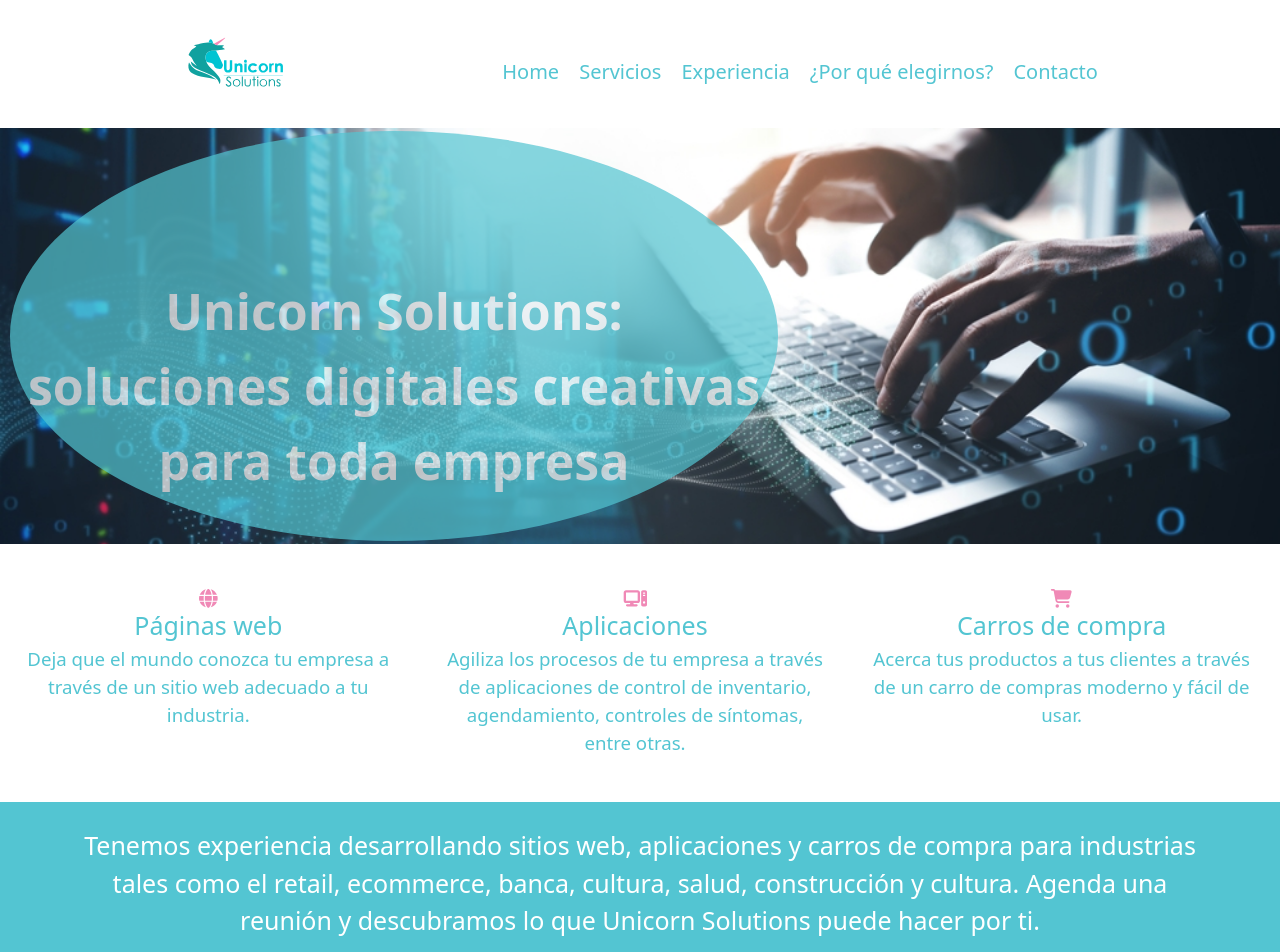
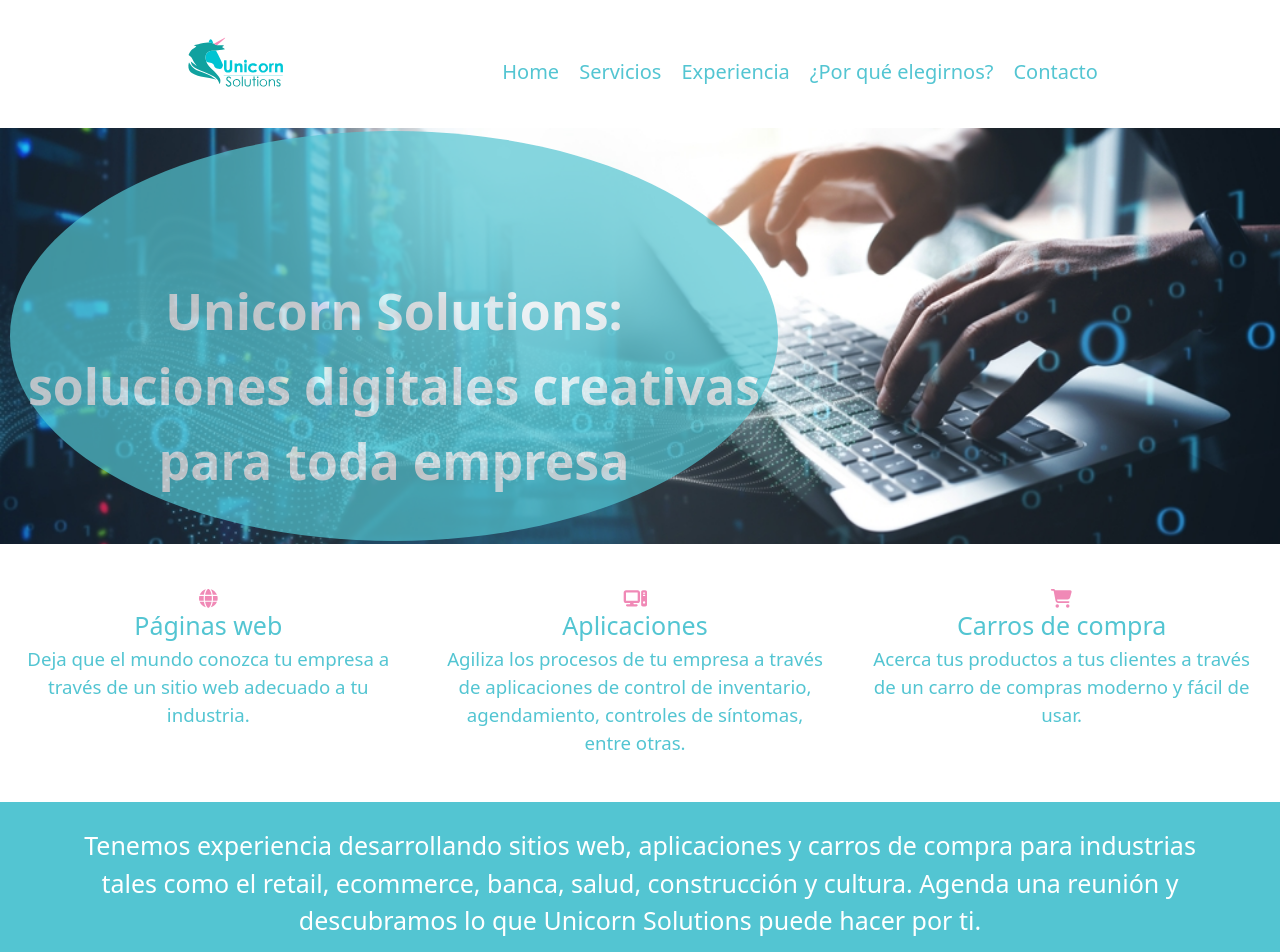
Before and after one commit to danicortesloba/unicorn-solutions, a Next.js app: page / in a window 1280 px wide. Shown: the top 952 px of the page. Built offline with nearby package versions, Linux system fonts and the light colour scheme.

Commit message:
Fix text

```diff
--- a/src/app/components/Experiencia.tsx
+++ b/src/app/components/Experiencia.tsx
@@ -4,7 +4,7 @@
         <div className={styles.Box}>
             <h3>Tenemos experiencia desarrollando sitios web, aplicaciones
                 y carros de compra para industrias tales como el retail,
-                ecommerce, banca, cultura, salud, construcción y cultura.
+                ecommerce, banca, salud, construcción y cultura.
                 Agenda una reunión y descubramos lo que Unicorn Solutions puede
                 hacer por ti. </h3>
         </div>
```
